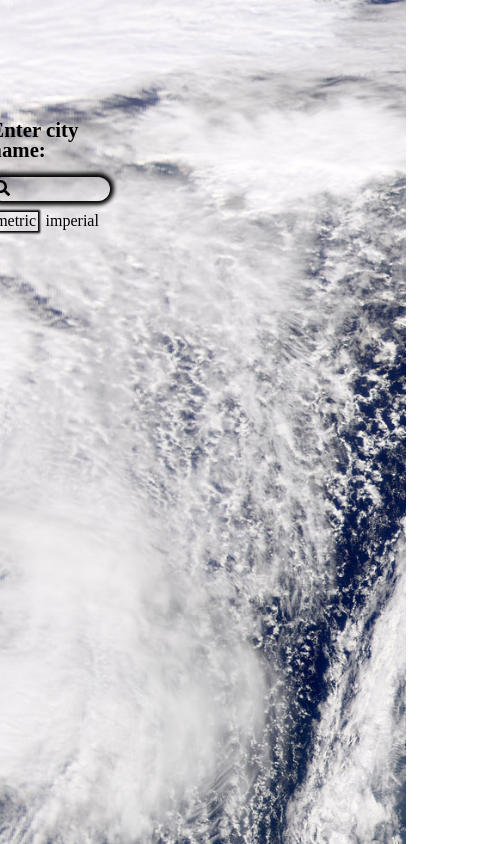
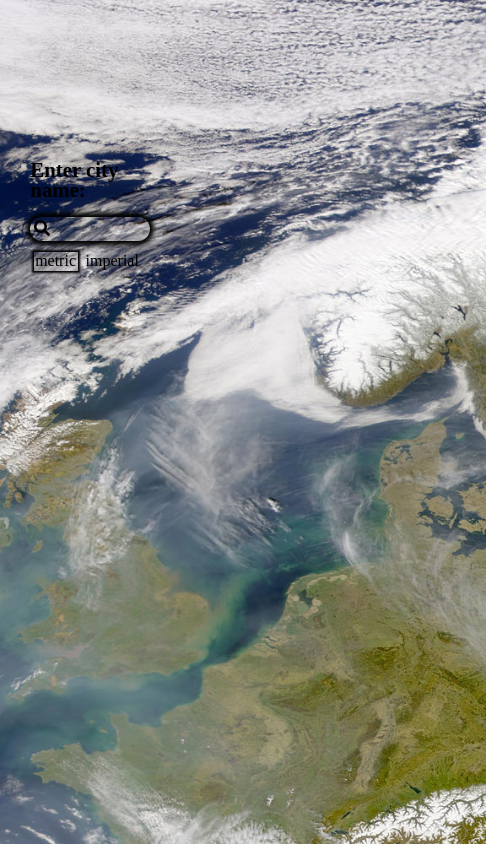
Before and after one commit to Mynameisfrostwalker/weatherApp, a website built with webpack: page src/index.html in a window 390 px wide. Shown: the top 844 px of the page, 486 px wide, since content can reach past the window. Built offline with nearby package versions, Linux system fonts and the light colour scheme.

Commit message:
made responsive

```diff
--- a/src/styles/main.css
+++ b/src/styles/main.css
@@ -8,6 +8,15 @@
     display: grid;
     grid-template-rows: 1fr 1fr;
     grid-template-columns: 1fr 1fr 1fr 1fr;
+}
+
+@media screen and (max-width:600px){
+    main {
+        grid-template-rows: 1fr 1fr 1fr 1fr;
+        grid-template-columns: 1fr 1fr;
+        padding: 3rem;
+        height: 100%;
+    }
 }
 
 #searchBar {
```
Also changed, not shown: dist/index.css.
